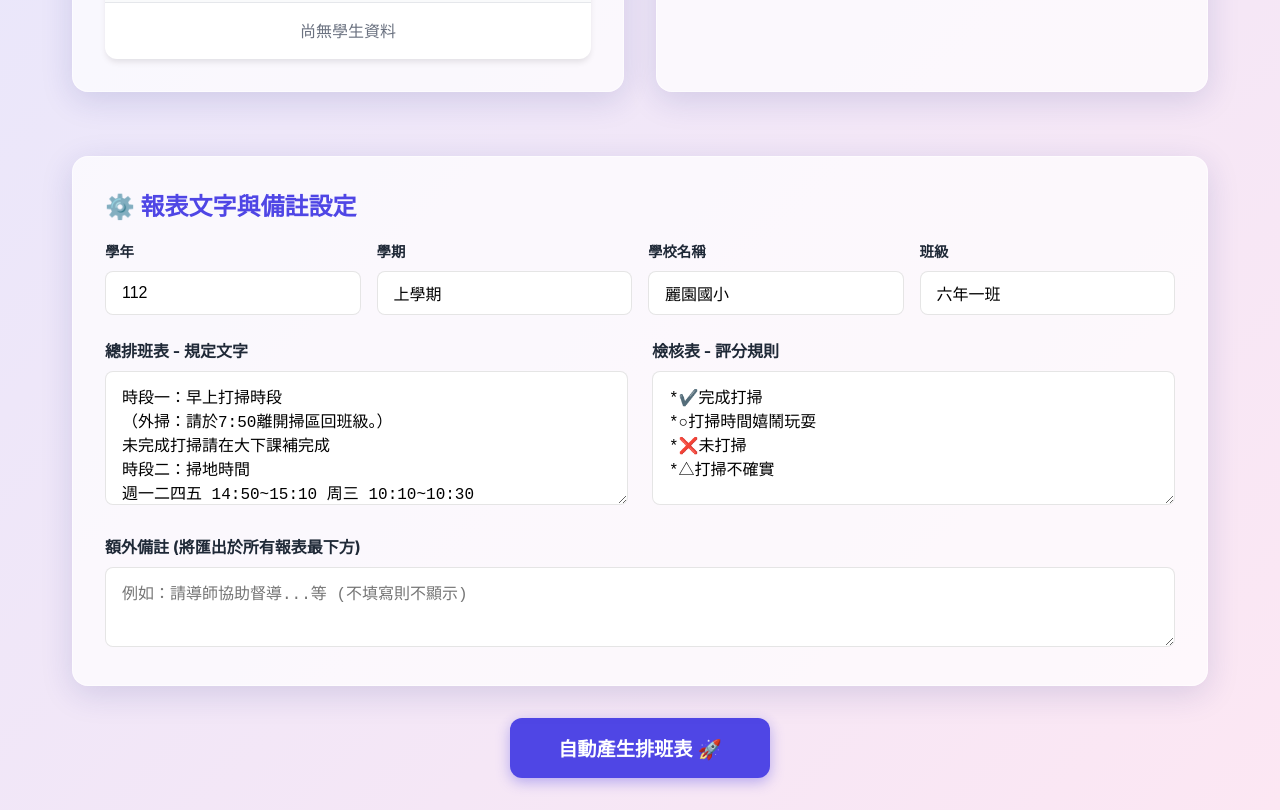
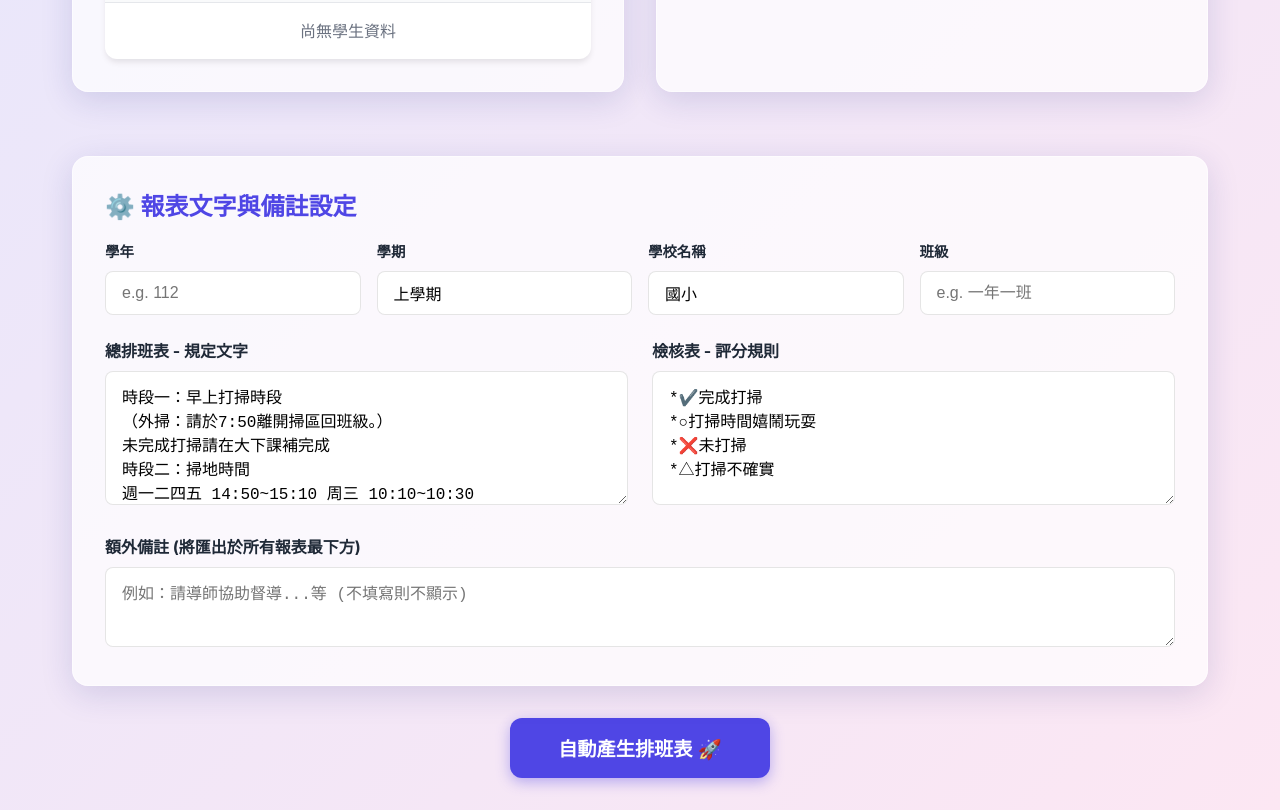
Before and after one commit to chy23/Auto_CLNsched, a React (Vite) app: page / in a window 1280 px wide. Shown: the part 1262-2072 px from the top of the page. Built offline with nearby package versions, Linux system fonts and the light colour scheme.

Commit message:
Update default settings for titles (empty year/class, default school to '國小')

```diff
--- a/src/App.jsx
+++ b/src/App.jsx
@@ -37,10 +37,10 @@ function App() {
       scheduleRules: "時段一：早上打掃時段\n（外掃：請於7:50離開掃區回班級。）\n未完成打掃請在大下課補完成\n時段二：掃地時間\n週一二四五 14:50~15:10 周三 10:10~10:30\n（請詳細完成掃地工作，並於掃地時間結束前3分鐘返回班級）",
       checklistRules: "*✔️完成打掃\n*○打掃時間嬉鬧玩耍\n*❌未打掃\n*△打掃不確實",
       extraNotes: "",
-      school: "麗園國小",
-      year: "112",
+      school: "國小",
+      year: "",
       semester: "上學期",
-      className: "六年一班"
+      className: ""
     };
   });
 
--- a/src/components/SettingsManager.jsx
+++ b/src/components/SettingsManager.jsx
@@ -22,11 +22,11 @@ function SettingsManager({ settings, setSettings }) {
           </div>
           <div style={{ flex: 1, minWidth: '150px' }}>
             <h4 style={{ marginBottom: '0.5rem', fontSize: '0.9rem' }}>學校名稱</h4>
-            <input type="text" name="school" className="form-control" value={settings.school || ''} onChange={handleChange} placeholder="e.g. 麗園國小" />
+            <input type="text" name="school" className="form-control" value={settings.school || ''} onChange={handleChange} placeholder="e.g. 國小" />
           </div>
           <div style={{ flex: 1, minWidth: '120px' }}>
             <h4 style={{ marginBottom: '0.5rem', fontSize: '0.9rem' }}>班級</h4>
-            <input type="text" name="className" className="form-control" value={settings.className || ''} onChange={handleChange} placeholder="e.g. 六年一班" />
+            <input type="text" name="className" className="form-control" value={settings.className || ''} onChange={handleChange} placeholder="e.g. 一年一班" />
           </div>
         </div>
 
```
